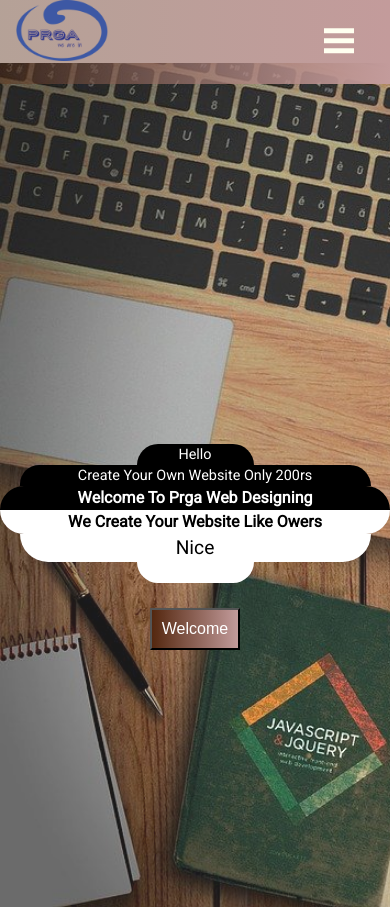
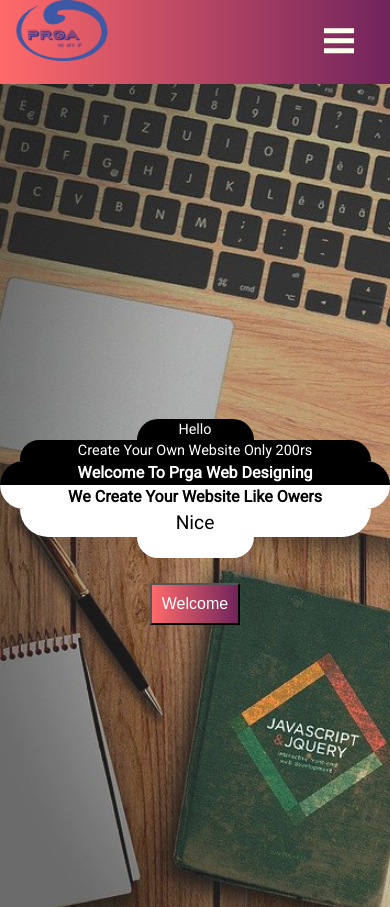
Before and after one commit to gouravdadhich/prga-web-design, a plain HTML site: page index.html in a window 390 px wide. Shown: the top 907 px of the page. Drawn offline with Linux system fonts and the light colour scheme.

Commit message:
color change

```diff
--- a/css/index.css
+++ b/css/index.css
@@ -72,13 +72,13 @@ section button {
   margin: 25px;
   padding: 15px;
   font-size: 1.5rem;
-  background: linear-gradient(to left, #c39b9b, #53260efa);
+  background: linear-gradient(to left, #71245d, #ff6a6a);
   color: white;
   cursor: pointer;
 }
 section button:hover {
-  border-left: 2px solid black;
-  border-bottom: 2px solid black;
+  border-right: 4px solid black;
+  border-bottom: 4px solid black;
 }
 
 @media screen and (max-width: 750px) {
@@ -117,7 +117,7 @@ section button:hover {
 
 @media screen and (max-width: 450px) {
   section {
-    height: 950px;
+    height: 900px;
   }
   h1,
   h2 {
--- a/css/main.css
+++ b/css/main.css
@@ -20,7 +20,7 @@ nav {
   display: flex;
   height: 10vh;
   background-color: #3d59a459;
-  background: linear-gradient(to left, #c39b9b, #53260e6e);
+  background: linear-gradient(to left, #71245d, #ff6a6a);
 }
 #logo {
   position: absolute;
@@ -52,8 +52,9 @@ nav {
   height: 250px;
   align-items: center;
   justify-content: space-around;
-  background: linear-gradient(to left, #c39b9b, #53260e6e);
+  background: linear-gradient(to left, #71245d, #ff6a6a);
   color: black;
+  font-size: 1.3rem;
   flex-wrap: wrap;
 }
 .fbox img {
@@ -66,7 +67,7 @@ nav {
   width: 50px;
   color: black;
   text-align: center;
-  background: linear-gradient(to left, #c39b9b, #53260e6e);
+  background: linear-gradient(to left, #71245d, #ff6a6a);
   border-radius: 100%;
   text-decoration: none;
 }
@@ -79,7 +80,7 @@ footer a {
 }
 @media screen and (max-width: 750px) {
   nav {
-    background: linear-gradient(to left, #c39b9b, #53260e6e);
+    background: linear-gradient(to left, #71245d, #ff6a6a);
     position: relative;
   }
   #hamburger {
@@ -97,7 +98,7 @@ footer a {
     cursor: pointer;
   }
   .lblock {
-    background: #3d58a4;
+    background: linear-gradient(to left, #71245d, #ff6a6a);
     font-size: 2.5rem;
     flex-direction: column;
     position: fixed;
```
